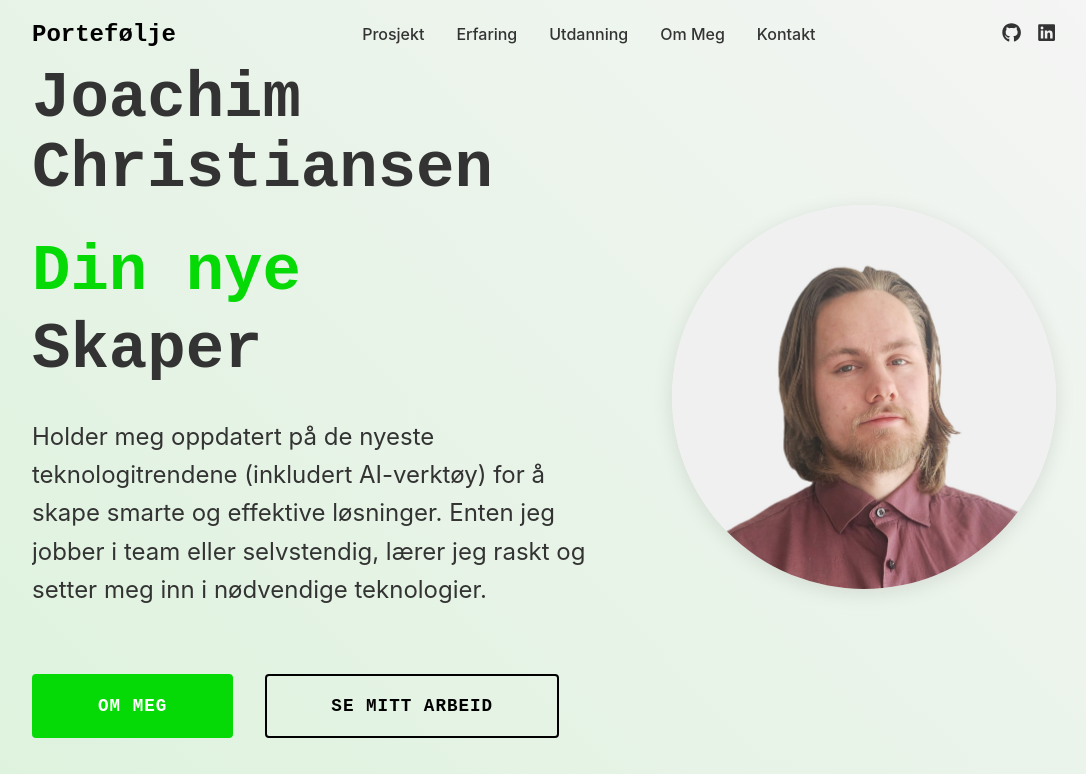
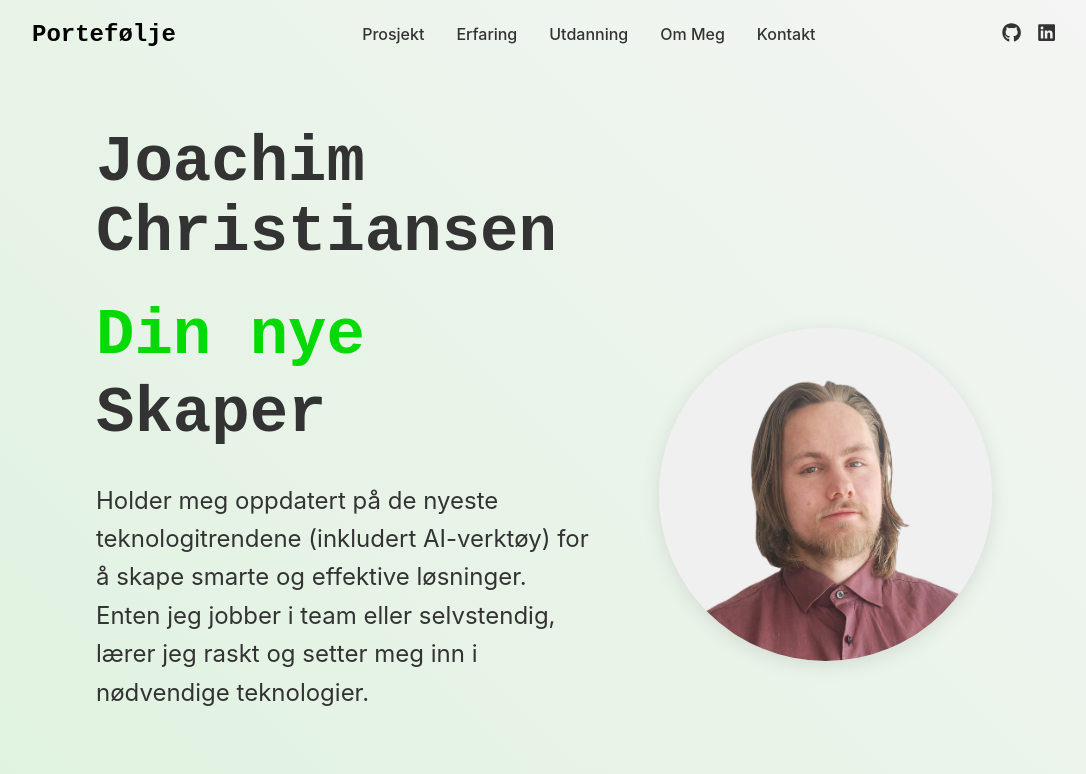
Before and after one commit to JoachimLC/portifolio, a React (Vite) app: page / in a window 1280 px wide. Shown: the top 774 px of the page, without its empty margins (96-1182 px from the left). Built offline with nearby package versions, Linux system fonts and the light colour scheme.

Commit message:
Update _hero.scss

```diff
--- a/src/styles/components/_hero.scss
+++ b/src/styles/components/_hero.scss
@@ -8,6 +8,7 @@
   position: relative;
   overflow: hidden;
   width: 100%;
+  padding: $spacing-xl $spacing-lg;
 
   &::before {
     content: '';
@@ -27,6 +28,9 @@
     align-items: center;
     position: relative;
     z-index: 1;
+    width: 100%;
+    max-width: 1200px;
+    margin: 0 auto;
 
     @media (max-width: $breakpoint-md) {
       grid-template-columns: 1fr;
@@ -40,6 +44,8 @@
     max-width: 800px;
     width: 100%;
     overflow: hidden;
+    word-wrap: break-word;
+    hyphens: auto;
   }
 
   .hero-image {
@@ -89,6 +95,8 @@
     line-height: 1.1;
     width: 100%;
     overflow: hidden;
+    word-wrap: break-word;
+    hyphens: auto;
 
     .highlight {
       color: $accent;
@@ -101,6 +109,8 @@
     color: $text;
     width: 100%;
     overflow-wrap: break-word;
+    word-wrap: break-word;
+    hyphens: auto;
   }
 
   .hero-cta {
```
